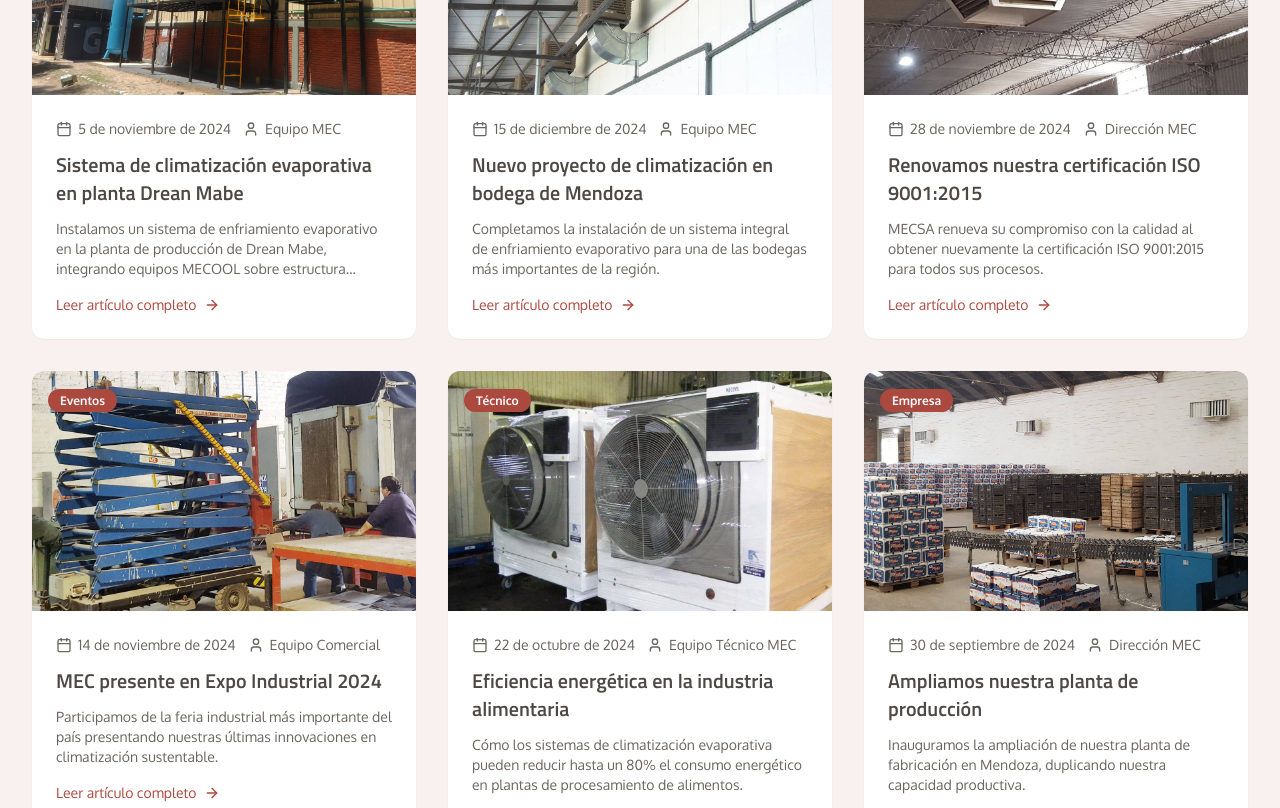
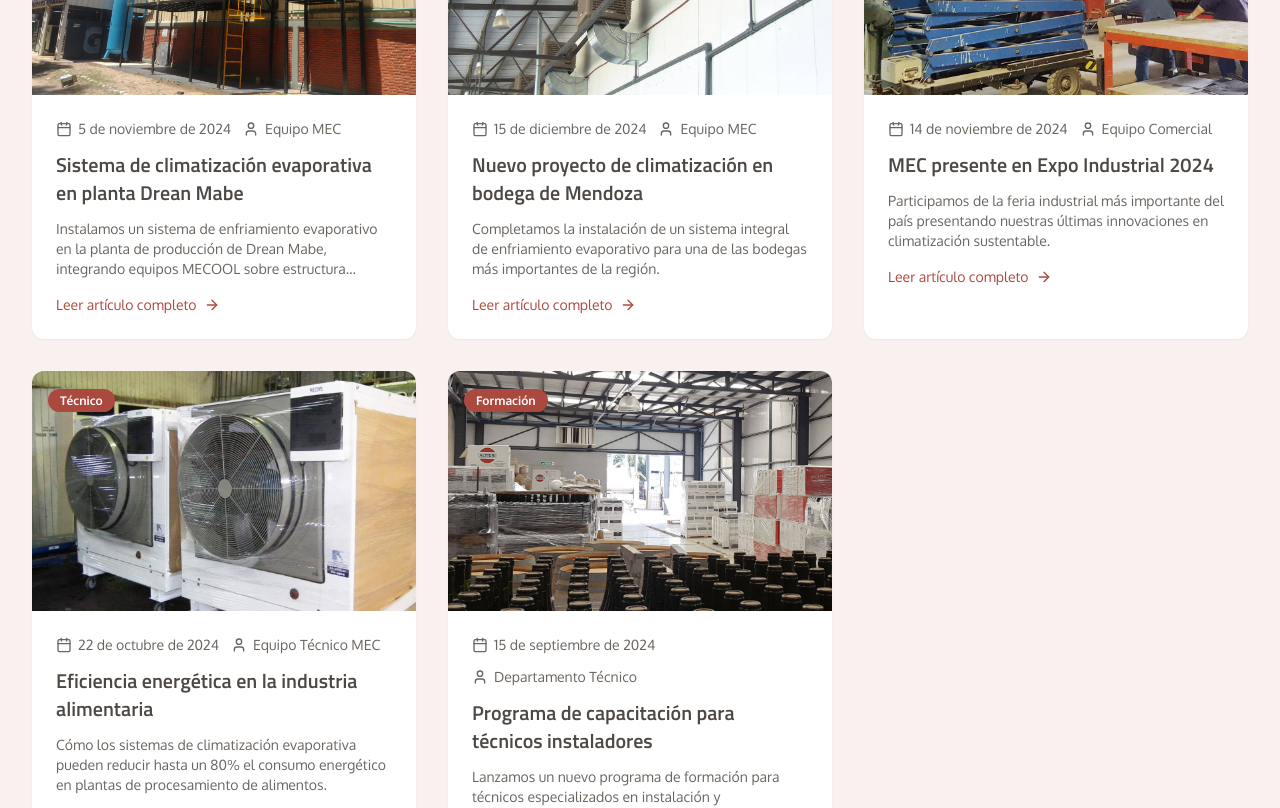
Before and after one commit to CarliNicolas/mecweb, a Next.js app: page /noticias in a window 1280 px wide. Shown: the part 1220-2028 px from the top of the page. Built offline with nearby package versions, Linux system fonts and the light colour scheme; no server answers.

Commit message:
Borrar noticias: certificación ISO 9001 y ampliación de planta
Co-Authored-By: Claude Fable 5 <noreply@anthropic.com>

```diff
--- a/src/data/news-admin.json
+++ b/src/data/news-admin.json
@@ -50,16 +50,6 @@
     "author": "Equipo MEC"
   },
   {
-    "slug": "certificacion-iso-9001-renovada",
-    "title": "Renovamos nuestra certificación ISO 9001:2015",
-    "excerpt": "MECSA renueva su compromiso con la calidad al obtener nuevamente la certificación ISO 9001:2015 para todos sus procesos.",
-    "content": "Con gran orgullo comunicamos que hemos renovado exitosamente nuestra certificación ISO 9001:2015, reafirmando nuestro compromiso con los más altos estándares de calidad.\n\nEsta certificación abarca todos nuestros procesos, desde el diseño y fabricación de equipos hasta la instalación y servicio post-venta.\n\n**Alcance de la certificación:**\n- Diseño de sistemas de climatización\n- Fabricación de enfriadores evaporativos\n- Instalación y puesta en marcha\n- Servicio técnico y mantenimiento\n\nAgradecemos a todo nuestro equipo por su dedicación y esfuerzo continuo en mantener la excelencia en cada proyecto que realizamos.",
-    "image": "/images/gallery2.jpeg",
-    "date": "2024-11-28",
-    "category": "Empresa",
-    "author": "Dirección MEC"
-  },
-  {
     "slug": "participacion-expo-industrial-2024",
     "title": "MEC presente en Expo Industrial 2024",
     "excerpt": "Participamos de la feria industrial más importante del país presentando nuestras últimas innovaciones en climatización sustentable.",
@@ -80,16 +70,6 @@
     "author": "Equipo Técnico MEC"
   },
   {
-    "slug": "ampliacion-planta-produccion",
-    "title": "Ampliamos nuestra planta de producción",
-    "excerpt": "Inauguramos la ampliación de nuestra planta de fabricación en Mendoza, duplicando nuestra capacidad productiva.",
-    "content": "Nos complace anunciar la inauguración de la ampliación de nuestra planta de fabricación ubicada en Guaymallén, Mendoza.\n\nEsta inversión estratégica nos permite aumentar nuestra capacidad de producción para atender la creciente demanda de equipos de climatización en toda Argentina.\n\nCon esta ampliación reafirmamos nuestro compromiso de seguir siendo fabricantes argentinos de referencia en sistemas de climatización industrial, con más de 26 años de trayectoria en el sector.",
-    "image": "/images/gallery6.jpeg",
-    "date": "2024-09-30",
-    "category": "Empresa",
-    "author": "Dirección MEC"
-  },
-  {
     "slug": "capacitacion-tecnicos-instaladores",
     "title": "Programa de capacitación para técnicos instaladores",
     "excerpt": "Lanzamos un nuevo programa de formación para técnicos especializados en instalación y mantenimiento de sistemas de climatización.",
--- a/src/data/news.ts
+++ b/src/data/news.ts
@@ -51,26 +51,6 @@ Este proyecto representa un hito importante en nuestro compromiso con la sustent
     author: "Equipo MECSA",
   },
   {
-    slug: "certificacion-iso-9001-renovada",
-    title: "Renovamos nuestra certificación ISO 9001:2015",
-    excerpt: "MECSA renueva su compromiso con la calidad al obtener nuevamente la certificación ISO 9001:2015 para todos sus procesos.",
-    content: `Con gran orgullo comunicamos que hemos renovado exitosamente nuestra certificación ISO 9001:2015, reafirmando nuestro compromiso con los más altos estándares de calidad.
-
-Esta certificación abarca todos nuestros procesos, desde el diseño y fabricación de equipos hasta la instalación y servicio post-venta.
-
-**Alcance de la certificación:**
-- Diseño de sistemas de climatización
-- Fabricación de enfriadores evaporativos
-- Instalación y puesta en marcha
-- Servicio técnico y mantenimiento
-
-Agradecemos a todo nuestro equipo por su dedicación y esfuerzo continuo en mantener la excelencia en cada proyecto que realizamos.`,
-    image: "/images/gallery2.jpeg",
-    date: "2024-11-28",
-    category: "Empresa",
-    author: "Dirección MECSA",
-  },
-  {
     slug: "participacion-expo-industrial-2024",
     title: "MECSA presente en Expo Industrial 2024",
     excerpt: "Participamos de la feria industrial más importante del país presentando nuestras últimas innovaciones en climatización sustentable.",
@@ -114,27 +94,6 @@ Contáctenos para una evaluación gratuita de sus necesidades de climatización.
     author: "Ing. Carlos Rodríguez",
   },
   {
-    slug: "ampliacion-planta-produccion",
-    title: "Ampliamos nuestra planta de producción",
-    excerpt: "Inauguramos la ampliación de nuestra planta de fabricación en Mendoza, duplicando nuestra capacidad productiva.",
-    content: `Nos complace anunciar la inauguración de la ampliación de nuestra planta de fabricación ubicada en Guaymallén, Mendoza.
-
-Esta inversión estratégica nos permite duplicar nuestra capacidad de producción para atender la creciente demanda de equipos de climatización en toda Argentina y países limítrofes.
-
-**Mejoras implementadas:**
-- 2,000 m² adicionales de área de producción
-- Nueva línea de fabricación automatizada
-- Laboratorio de pruebas y control de calidad
-- Almacén de materia prima climatizado
-- Oficinas administrativas renovadas
-
-Con esta ampliación, reafirmamos nuestro compromiso de seguir siendo líderes en la fabricación de sistemas de climatización industrial en Argentina.`,
-    image: "/images/gallery6.jpeg",
-    date: "2024-09-30",
-    category: "Empresa",
-    author: "Dirección MECSA",
-  },
-  {
     slug: "capacitacion-tecnicos-instaladores",
     title: "Programa de capacitación para técnicos instaladores",
     excerpt: "Lanzamos un nuevo programa de formación para técnicos especializados en instalación y mantenimiento de sistemas de climatización.",
```
